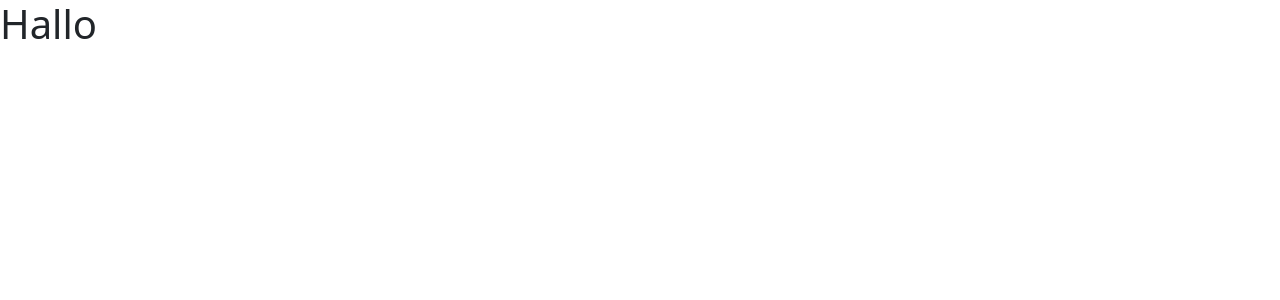
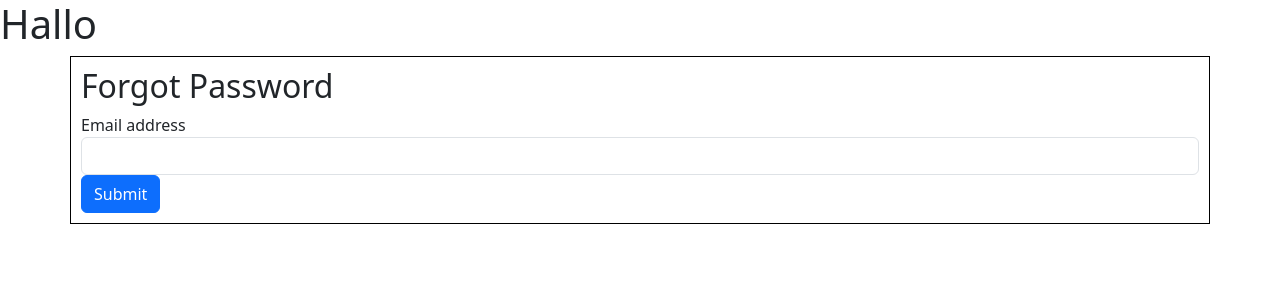
Before and after one commit to SaneManiacMG/Portfolio-Frontend-Angular16, an Angular app: page /forgot-password in a window 1280 px wide. Before the commit this address led to /. Shown: the top 300 px of the page. Built offline with nearby package versions, Linux system fonts and the light colour scheme.

Commit message:
Created forgot password component

```diff
--- a/src/app/authentication/authentication.module.ts
+++ b/src/app/authentication/authentication.module.ts
@@ -5,11 +5,13 @@ import { RegistrationComponent } from './registration/registration.component';
 import { Routes, RouterModule } from '@angular/router';
 import { AuthenticationComponent } from './authentication.component';
 import { FormsModule, ReactiveFormsModule } from '@angular/forms';
+import { ForgotPasswordComponent } from './forgot-password/forgot-password.component';
 
 const routes: Routes = [
   { path: 'authentication', component: AuthenticationComponent },
   { path: 'login', component: LoginComponent },
   { path: 'register', component: RegistrationComponent },
+  { path: 'forgot-password', component: ForgotPasswordComponent },
   { path: '', redirectTo: 'authentication', pathMatch: 'full' },
 ];
 
@@ -18,6 +20,7 @@ const routes: Routes = [
     LoginComponent,
     RegistrationComponent,
     AuthenticationComponent,
+    ForgotPasswordComponent,
   ],
   imports: [
     CommonModule,
--- /dev/null
+++ b/src/app/authentication/forgot-password/forgot-password.component.html
@@ -0,0 +1,11 @@
+<div class="container">
+    <h2>Forgot Password</h2>
+
+    <form (ngSubmit)="onSubmit()">
+        <div class="form-group">
+            <label for="email">Email address</label>
+            <input type="email" class="form-control" id="email" name="email" [(ngModel)]="email" required>
+        </div>
+        <button type="submit" class="btn btn-primary">Submit</button>
+    </form>
+</div>
--- /dev/null
+++ b/src/app/authentication/forgot-password/forgot-password.component.ts
@@ -0,0 +1,16 @@
+// forgot-password.component.ts
+
+import { Component } from '@angular/core';
+
+@Component({
+  selector: 'app-forgot-password',
+  templateUrl: './forgot-password.component.html',
+})
+export class ForgotPasswordComponent {
+  email: string = '';
+
+  onSubmit() {
+    // TODO: Implement forgot password logic
+    console.log(`Forgot password form submitted with email: ${this.email}`);
+  }
+}
```
Also changed, not shown: src/app/authentication/forgot-password/forgot-password.component.css (added), 1 other file (tests, documents, lock files or other folders).
